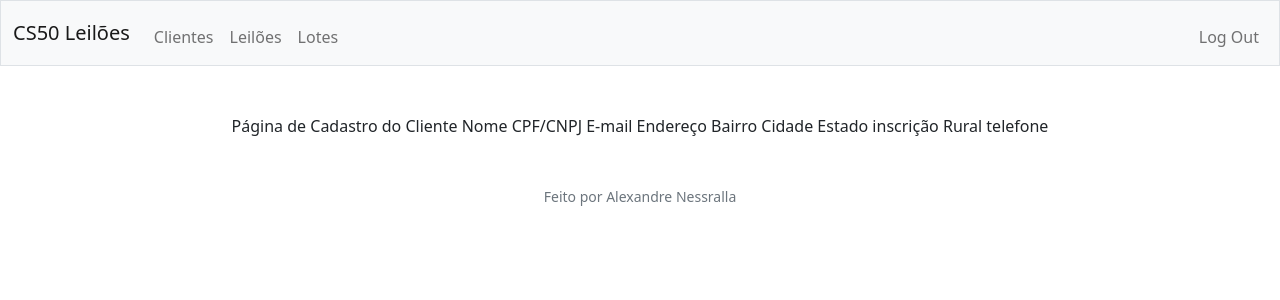
After one commit to Nessralla/CS50, a Flask app: page /cadastro in a window 1280 px wide. The commit adds this page. Shown: the top 300 px of the page. Run offline with Flask 2, Linux system fonts and the light colour scheme; a user stored in the database is signed in.

Commit message:
new cadastro.html

```diff
--- a/project/app.py
+++ b/project/app.py
@@ -53,15 +53,19 @@ def login():
 
         # Query database for username
         rowsX = cur.execute("SELECT * FROM users WHERE username = ?", (request.form.get("username"),))
-        print(rowsX)
+        print(rowsX.arraysize)
+        user = rowsX.fetchall()
+        senhaHash = user[0][2]
+        print(senhaHash)
 
         # Ensure username exists and password is correct
-        if len(rowsX) != 1 or not check_password_hash(rowsX[0]["hash"], request.form.get("password")):
+        if (rowsX.arraysize != 1) or not check_password_hash(senhaHash, request.form.get("password")):
             print('deu errado')
             return render_template('error.html',msg='Invalid username or passqord')
 
         # Remember which user has logged in
-        session["user_id"] = rowsX[0]["id"]
+        user_id = user[0][0]
+        session["user_id"] = user_id
 
         # Redirect user to home page
         flash("You Sucessfuly login")
@@ -71,3 +75,19 @@ def login():
     else:
 
         return render_template("login.html")
+
+@app.route('/clientes')
+@login_requireds
+def clients():
+    return render_template('clientes.html')
+
+
+@app.route('/cadastro')
+@login_requireds
+def cadastrar():
+
+    # check method
+    if request.method == 'POST':
+        return render_template('error.html',msg='Ainda por fazer')
+    else:
+        return render_template('cadastro.html')
--- /dev/null
+++ b/project/templates/cadastro.html
@@ -0,0 +1,18 @@
+{% extends "layout.html" %}
+
+{% block title %}
+    Cadastro
+{% endblock %}
+
+{% block main %}
+    Página de Cadastro do Cliente
+    Nome
+    CPF/CNPJ
+    E-mail
+    Endereço
+    Bairro
+    Cidade
+    Estado
+    inscrição Rural
+    telefone
+{% endblock %}
```
Also changed, not shown: project/templates/clientes.html (+10 -1 lines), 3 other files.
